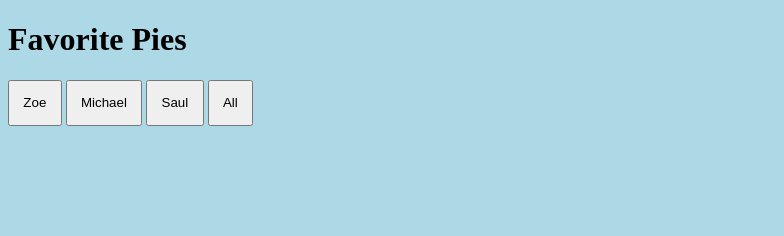
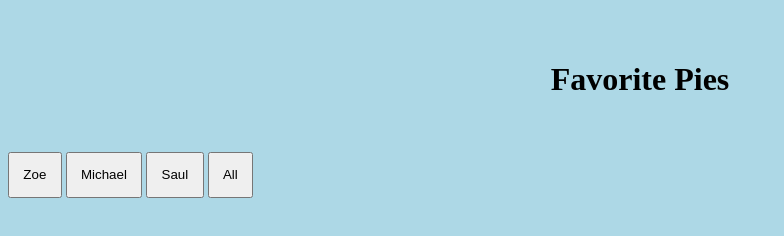
Before and after one commit to sarahjulesthorne/pie, a plain HTML site: page index.html in a window 1280 px wide. Shown: the whole page, without its empty margins (0-784 px from the left). Drawn offline with Linux system fonts and the light colour scheme.

Commit message:
pushing final styling

```diff
--- a/main.css
+++ b/main.css
@@ -1,10 +1,19 @@
     body {
+        display: flex;
+        flex-flow: column nowrap;
         background-color: lightblue;
     }
+
+    h1 {
+        width: 100%;
+        text-align: center;
+    }
+
     .pie-container {
         display: flex;
         flex-flow: row wrap;
     }
+
     .card {
         width: 30%;
         border: 5px solid purple;
@@ -12,13 +21,20 @@ body {
         flex-flow: column nowrap;
         margin: 1em 0;
     }
+
     .padding {
         padding: 1em;
     }
+
+    .padding-vertical {
+        padding: 1em 0;
+    }
+
     .card h3 {
         width: 100%;
         text-align: center;
     }
+
     .card img {
         width: 100%;
         height: 300px;
```
Lines whose indentation alone changed are shown as unchanged.
